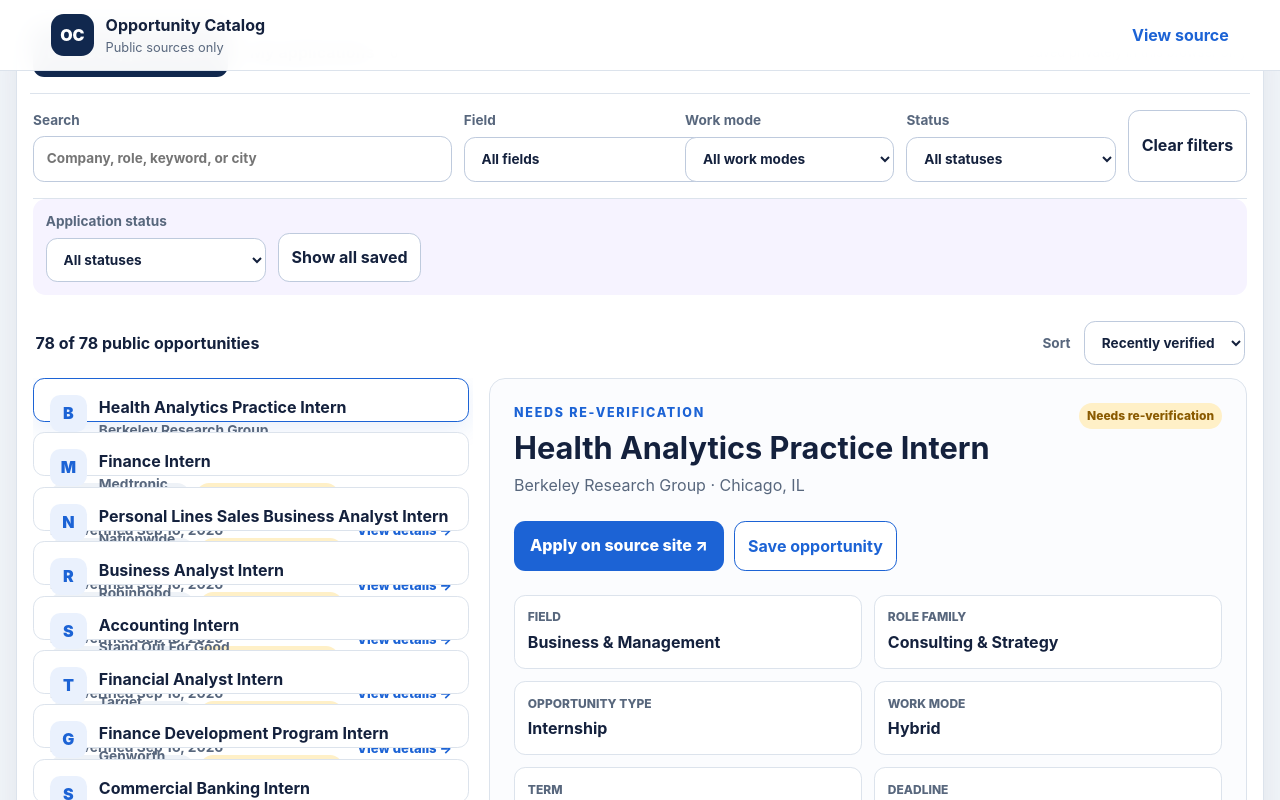
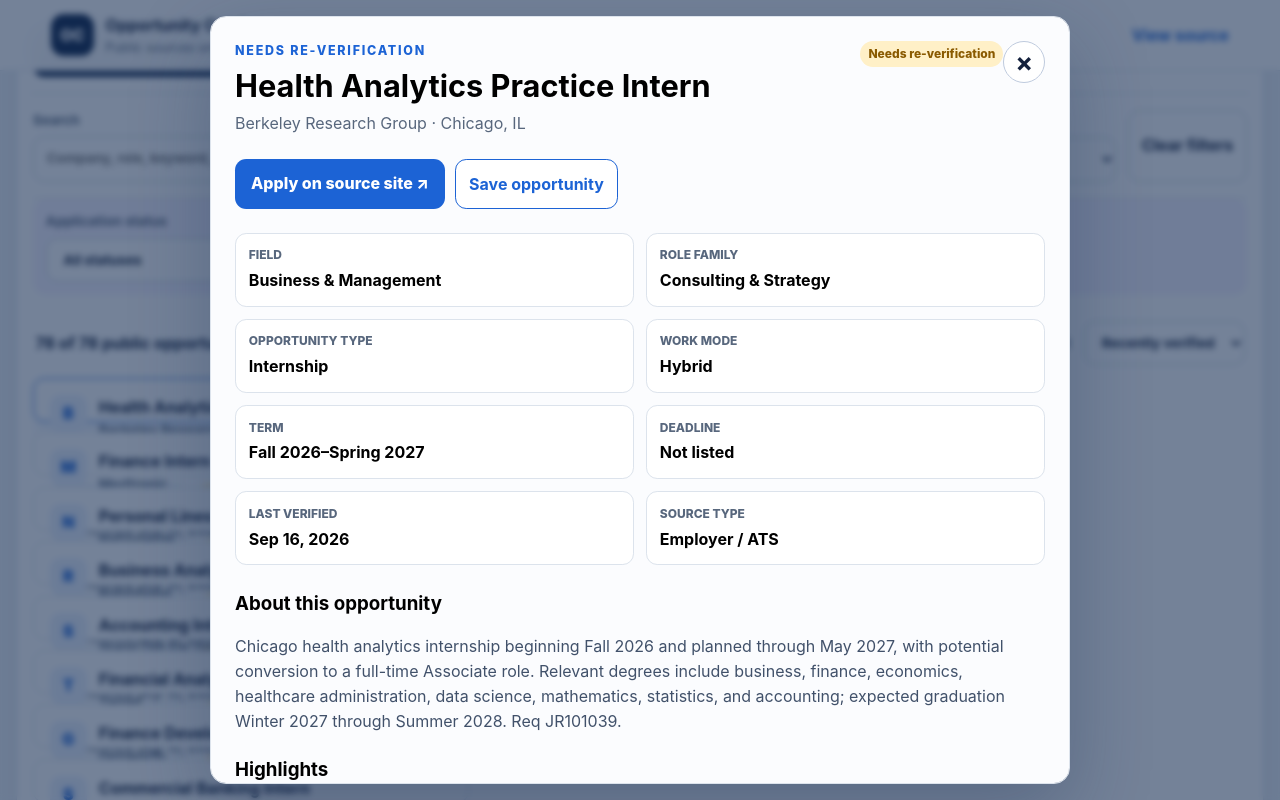
Before and after one commit to farhankhan-mis/GitHub-Portfolio, a website: page index.html in a window 1280 px wide. Both pictures are taken after a click on the button 251 px from the left and 822 px from the top of the page. Shown: the part 422-1222 px from the top of the page. Drawn offline with Linux system fonts and the light colour scheme.

Commit message:
Open opportunity details in a modal

```diff
--- a/app.js
+++ b/app.js
@@ -80,6 +80,7 @@
   const tracking = trackingFor(record);
   panel.replaceChildren();
   panel.append(
+    el('button', { className: 'detail-close', type: 'button', 'aria-label': 'Close opportunity details', text: '×' }),
     el('div', { className: 'detail-head' }, [el('div', {}, [el('p', { className: 'eyebrow', text: effectiveStatus(record).toUpperCase() }), el('h2', { text: record.role || 'Untitled opportunity' }), el('p', { text: `${record.company || 'Unknown company'} · ${record.location || 'Location not listed'}` })]), el('span', { className: `status ${statusClass(record)}`, text: effectiveStatus(record) })]),
     el('div', { className: 'detail-actions' }),
     el('dl', { className: 'facts' }, [fact('Field', record.field_key), fact('Role family', record.role_key || record.role_family), fact('Opportunity type', record.opportunity_type), fact('Work mode', record.work_mode), fact('Term', record.term), fact('Deadline', dateLabel(record.deadline)), fact('Last verified', dateLabel(record.last_verified)), fact('Source type', record.link_type || record.source)]),
@@ -112,6 +113,9 @@
     tracker.append(el('div', { className: 'editor-title' }, [el('div', {}, [el('p', { className: 'eyebrow', text: 'PRIVATE · THIS BROWSER ONLY' }), el('h3', { text: 'My application tracker' })]), el('span', { className: 'tracking-badge', text: tracking.status })]), el('label', {}, [el('span', { text: 'Application status' }), statusSelect]), el('label', {}, [el('span', { text: 'Notes' }), notes]), remove);
     panel.append(tracker);
   }
+
+  panel.querySelector('.detail-close').addEventListener('click', () => panel.close());
+  if (!panel.open) panel.showModal();
 }
 
 function renderResults() {
@@ -130,10 +134,8 @@
   });
   const sort = fields.sort.value;
   state.filtered.sort((a, b) => sort === 'company' ? String(a.company).localeCompare(String(b.company)) : sort === 'deadline' ? String(a.deadline || '9999').localeCompare(String(b.deadline || '9999')) : String(b.last_verified || '').localeCompare(String(a.last_verified || '')));
-  if (!state.filtered.some((record) => record.id === state.selected)) state.selected = state.filtered[0]?.id ?? null;
+  if (!state.filtered.some((record) => record.id === state.selected)) state.selected = null;
   renderResults();
-  const selected = state.filtered.find((record) => record.id === state.selected);
-  if (selected) renderDetail(selected); else $('#detail').replaceChildren(el('p', { className: 'empty', text: state.view === 'tracker' ? 'Save an opportunity to start tracking it.' : 'No opportunity matches these filters.' }));
 }
 
 function switchView(view) {
@@ -177,4 +179,6 @@
 $('#clearTrackerFilter').addEventListener('click', () => { fields.trackingStatus.value = ''; applyFilters(); });
 $('#catalogTab').addEventListener('click', () => switchView('catalog'));
 $('#trackerTab').addEventListener('click', () => switchView('tracker'));
+$('#detail').addEventListener('click', (event) => { if (event.target === $('#detail')) $('#detail').close(); });
+$('#detail').addEventListener('close', () => { state.selected = null; renderResults(); });
 loadCatalog();
--- a/index.html
+++ b/index.html
@@ -39,7 +39,7 @@
       <div class="results-heading"><p id="resultSummary" aria-live="polite">Loading opportunities…</p><label class="sort-label">Sort<select id="sort"><option value="verified">Recently verified</option><option value="deadline">Deadline</option><option value="company">Company</option></select></label></div>
       <div class="catalog-layout">
         <div class="results" id="results" aria-label="Opportunity results"></div>
-        <aside class="detail" id="detail" aria-label="Selected opportunity details"><p class="empty">Select an opportunity to view details and application actions.</p></aside>
+        <dialog class="detail" id="detail" aria-label="Selected opportunity details"></dialog>
       </div>
     </section>
     <section class="standards" aria-labelledby="standards-title">
@@ -49,6 +49,6 @@
   </main>
   <footer><p>Opportunity information can change without notice. Confirm details on the employer’s official page before applying.</p><nav><a href="PRIVACY.md">Privacy</a><a href="SECURITY.md">Security</a></nav></footer>
   <noscript>This catalog requires JavaScript to load and filter its public data.</noscript>
-  <script src="app.js?v=7" defer></script>
+  <script src="app.js?v=8" defer></script>
 </body>
 </html>
--- a/tracker.css
+++ b/tracker.css
@@ -20,3 +20,4 @@
 .application-editor textarea{width:100%;resize:vertical;border:1px solid #becadd;border-radius:.7rem;padding:.7rem;font:inherit}
 .remove-action{justify-self:start;min-height:36px;padding:.45rem .65rem;border-color:#e2b3b3;color:var(--red);font-size:.82rem}
 @media(max-width:620px){.view-tabs{align-items:stretch;flex-direction:column}.local-note{margin:.25rem 0 0}.tracker-controls{align-items:stretch;flex-direction:column}.tracker-controls label{min-width:0}.card-footer{align-items:flex-start;flex-direction:column}}
+.detail[open]{position:fixed;inset:0;width:min(860px,calc(100% - 2rem));max-height:calc(100vh - 2rem);margin:auto;padding:1.5rem;border:1px solid var(--line);border-radius:1rem;background:#fbfcfe;box-shadow:0 28px 80px rgba(17,40,78,.28);overflow:auto}.detail::backdrop{background:rgba(17,40,78,.58);backdrop-filter:blur(3px)}.detail-close{position:sticky;top:0;z-index:2;float:right;display:grid;place-items:center;width:2.6rem;min-height:2.6rem;padding:0;border-radius:999px;background:#fff;font-size:1.65rem;line-height:1}
```
